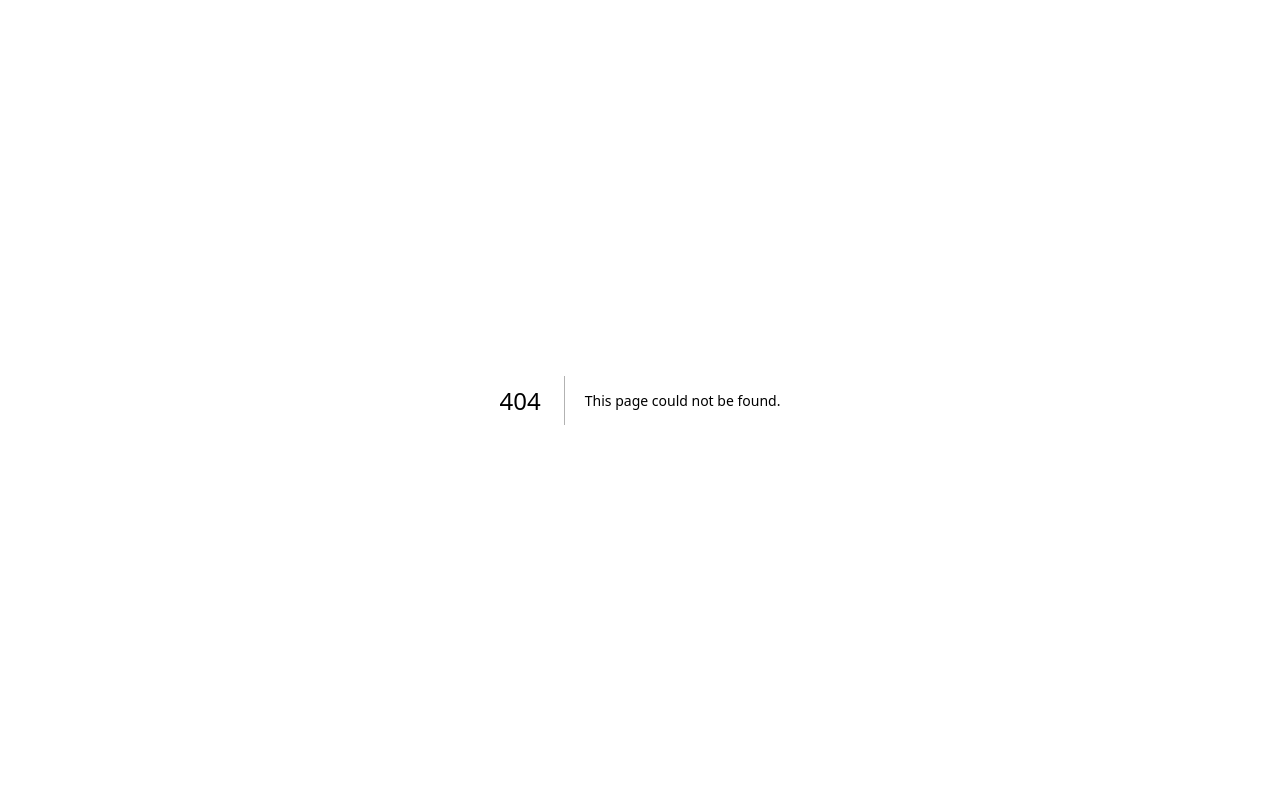
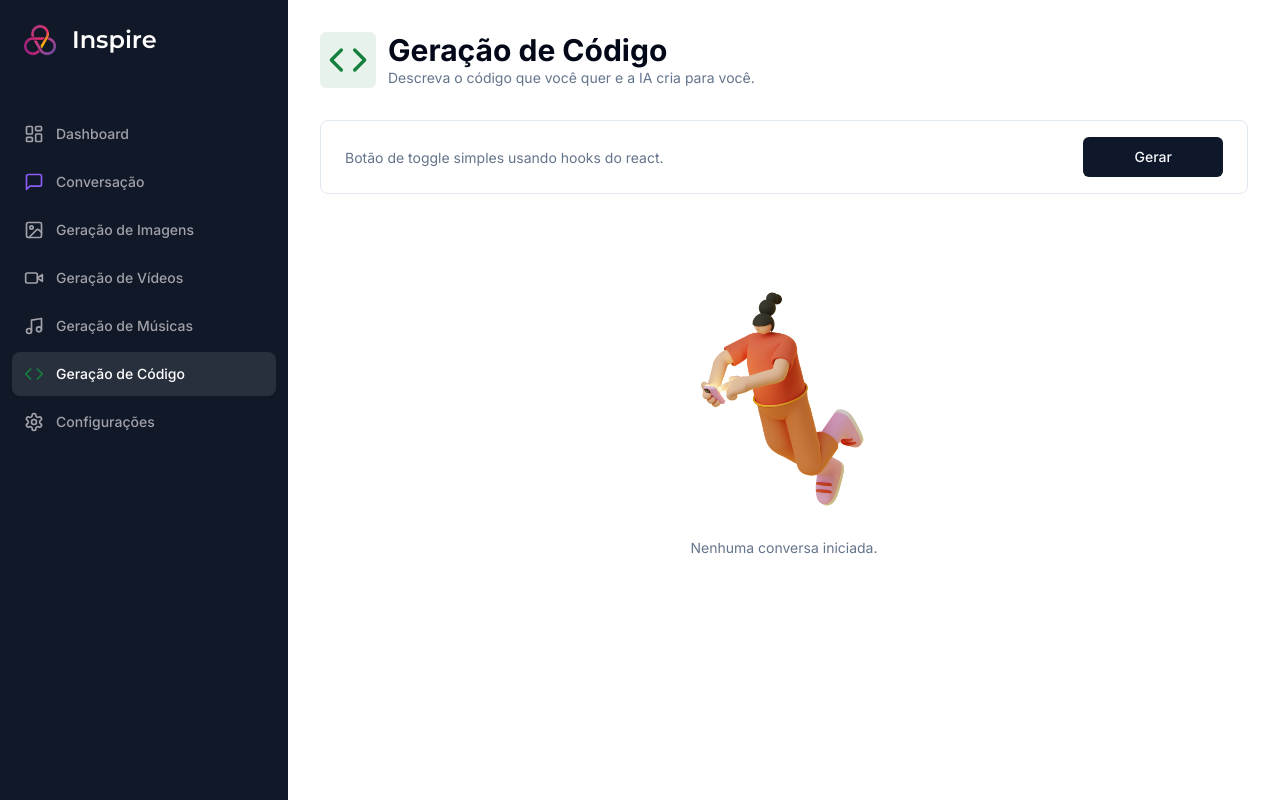
Before and after one commit to gafanhotoalexandre/my-genius, a Next.js app: page /code in a window 1280 px wide. Before the commit this address had no page. Built offline with nearby package versions, Linux system fonts and the light colour scheme.

Commit message:
criando pagina de Geracao de Codigo e utilizando react-markdown

```diff
--- /dev/null
+++ b/app/(dashboard)/(routes)/code/page.tsx
@@ -0,0 +1,164 @@
+'use client'
+
+import { useState } from 'react'
+import { useRouter } from 'next/navigation'
+import { Code } from 'lucide-react'
+import { useForm } from 'react-hook-form'
+import { zodResolver } from '@hookform/resolvers/zod'
+import { z } from 'zod'
+import { OpenAI } from 'openai'
+import axios from 'axios'
+import ReactMarkdown from 'react-markdown'
+
+import { Heading } from '@/components/Heading'
+import {
+  Form,
+  FormControl,
+  FormField,
+  FormItem,
+  FormMessage,
+} from '@/components/ui/form'
+import { Input } from '@/components/ui/input'
+import { Button } from '@/components/ui/button'
+import { Empty } from '@/components/Empty'
+import { Loader } from '@/components/Loader'
+import { BotAvatar } from '@/components/BotAvatar'
+import { UserAvatar } from '@/components/UserAvatar'
+
+import { ConversationValidation } from '@/lib/validations/conversation'
+import { cn } from '@/lib/utils'
+
+export default function CodePage() {
+  const router = useRouter()
+  const [messages, setMessages] = useState<OpenAI.Chat.ChatCompletionMessage[]>(
+    [],
+  )
+
+  const form = useForm({
+    resolver: zodResolver(ConversationValidation),
+    defaultValues: {
+      prompt: '',
+    },
+  })
+
+  const isLoading = form.formState.isSubmitting
+
+  async function onSubmit(values: z.infer<typeof ConversationValidation>) {
+    try {
+      const userMessage: OpenAI.Chat.ChatCompletionCreateParams = {
+        messages: [{ role: 'user', content: values.prompt }],
+        model: 'gpt-3.5-turbo',
+      }
+      const newMessages = [...messages, userMessage.messages[0]]
+
+      const response = await axios.post('/api/code', {
+        messages: newMessages,
+      })
+
+      setMessages((current) => [
+        ...current,
+        userMessage.messages[0],
+        response.data,
+      ])
+
+      form.reset()
+    } catch (error) {
+      // TODO: Open Pro Modal
+      console.log(error)
+    } finally {
+      router.refresh()
+    }
+    console.log(values)
+  }
+
+  return (
+    <div>
+      <Heading
+        title="Geração de Código"
+        // description="Crie códigos utilizando textos descritivos."
+        description="Descreva o código que você quer e a IA cria para você."
+        icon={Code}
+        iconColor="text-green-700"
+        bgColor="bg-green-700/10"
+      />
+
+      <section className="px-4 lg:px-8">
+        <div>
+          <Form {...form}>
+            <form
+              onSubmit={form.handleSubmit(onSubmit)}
+              className="rounded-lg border w-full py-4 px-3 md:px-6 focus-within:shadow-sm grid grid-cols-12 gap-2"
+            >
+              <FormField
+                control={form.control}
+                name="prompt"
+                render={({ field }) => (
+                  <FormItem className="col-span-12 lg:col-span-10">
+                    <FormControl className="m-0 p-0">
+                      <Input
+                        className="border-0 outline-none focus-visible:ring-0 focus-visible:ring-transparent"
+                        disabled={isLoading}
+                        placeholder="Botão de toggle simples usando hooks do react."
+                        {...field}
+                      />
+                    </FormControl>
+                    <FormMessage />
+                  </FormItem>
+                )}
+              />
+              <Button
+                className="col-span-12 lg:col-span-2 w-full"
+                disabled={isLoading}
+              >
+                Gerar
+              </Button>
+            </form>
+          </Form>
+        </div>
+
+        <section className="space-y-4 mt-4">
+          {isLoading && (
+            <div className="p-8 rounded-lg w-full flex items-center justify-center bg-muted">
+              <Loader />
+            </div>
+          )}
+
+          {messages.length === 0 && !isLoading && (
+            <Empty label="Nenhuma conversa iniciada." />
+          )}
+
+          <div className="flex flex-col-reverse gap-y-4">
+            {messages.map((message) => (
+              <div
+                key={message.content}
+                className={cn(
+                  'p-8 w-full flex items-start gap-x-8 rounded-lg',
+                  message.role === 'assistant'
+                    ? 'bg-muted'
+                    : 'bg-white border border-black/10',
+                )}
+              >
+                {message.role === 'assistant' ? <BotAvatar /> : <UserAvatar />}
+                <ReactMarkdown
+                  components={{
+                    pre: ({ node, ...props }) => (
+                      <div className="overflow-auto w-full my-2 bg-black/10 p-2 rounded-lg">
+                        <pre {...props} />
+                      </div>
+                    ),
+                    code: ({ node, ...props }) => (
+                      <code className="bg-black/10 rounded-lg p-1" {...props} />
+                    ),
+                  }}
+                  className="text-sm overflow-hidden leading-7"
+                >
+                  {message.content || ''}
+                </ReactMarkdown>
+              </div>
+            ))}
+          </div>
+        </section>
+      </section>
+    </div>
+  )
+}
--- /dev/null
+++ b/app/api/code/route.ts
@@ -0,0 +1,45 @@
+import { auth } from '@clerk/nextjs'
+import { NextResponse } from 'next/server'
+import { OpenAI } from 'openai'
+
+const openai = new OpenAI({
+  apiKey: process.env.OPENAI_API_KEY,
+})
+
+const instructionMessage: OpenAI.Chat.ChatCompletionMessageParam = {
+  role: 'system',
+  content:
+    'Você é um gerador de código. Você deve responder apenas em trechos de código de markdown. Utilize comentários de código para explicações.',
+}
+
+export async function POST(req: Request) {
+  try {
+    const { userId } = auth()
+    const body = await req.json()
+    const { messages } = body
+
+    if (!userId) {
+      return new NextResponse('Não autorizado', { status: 401 })
+    }
+
+    if (!openai.apiKey) {
+      return new NextResponse('Chave de API da OPENAI não foi configurada.', {
+        status: 500,
+      })
+    }
+
+    if (!messages) {
+      return new NextResponse('As mensagens são requeridas.', { status: 400 })
+    }
+
+    const reponse = await openai.chat.completions.create({
+      model: 'gpt-3.5-turbo',
+      messages: [instructionMessage, ...messages],
+    })
+
+    return NextResponse.json(reponse.choices[0].message)
+  } catch (error) {
+    console.log('[CODE_ERROR]', error)
+    return new NextResponse('Internal Error', { status: 500 })
+  }
+}
--- a/package.json
+++ b/package.json
@@ -25,6 +25,7 @@
     "react": "^18",
     "react-dom": "^18",
     "react-hook-form": "^7.48.2",
+    "react-markdown": "^9.0.0",
     "tailwind-merge": "^2.0.0",
     "tailwindcss-animate": "^1.0.7",
     "zod": "^3.22.4"
```
Also changed, not shown: 1 other file (tests, documents, lock files or other folders).
